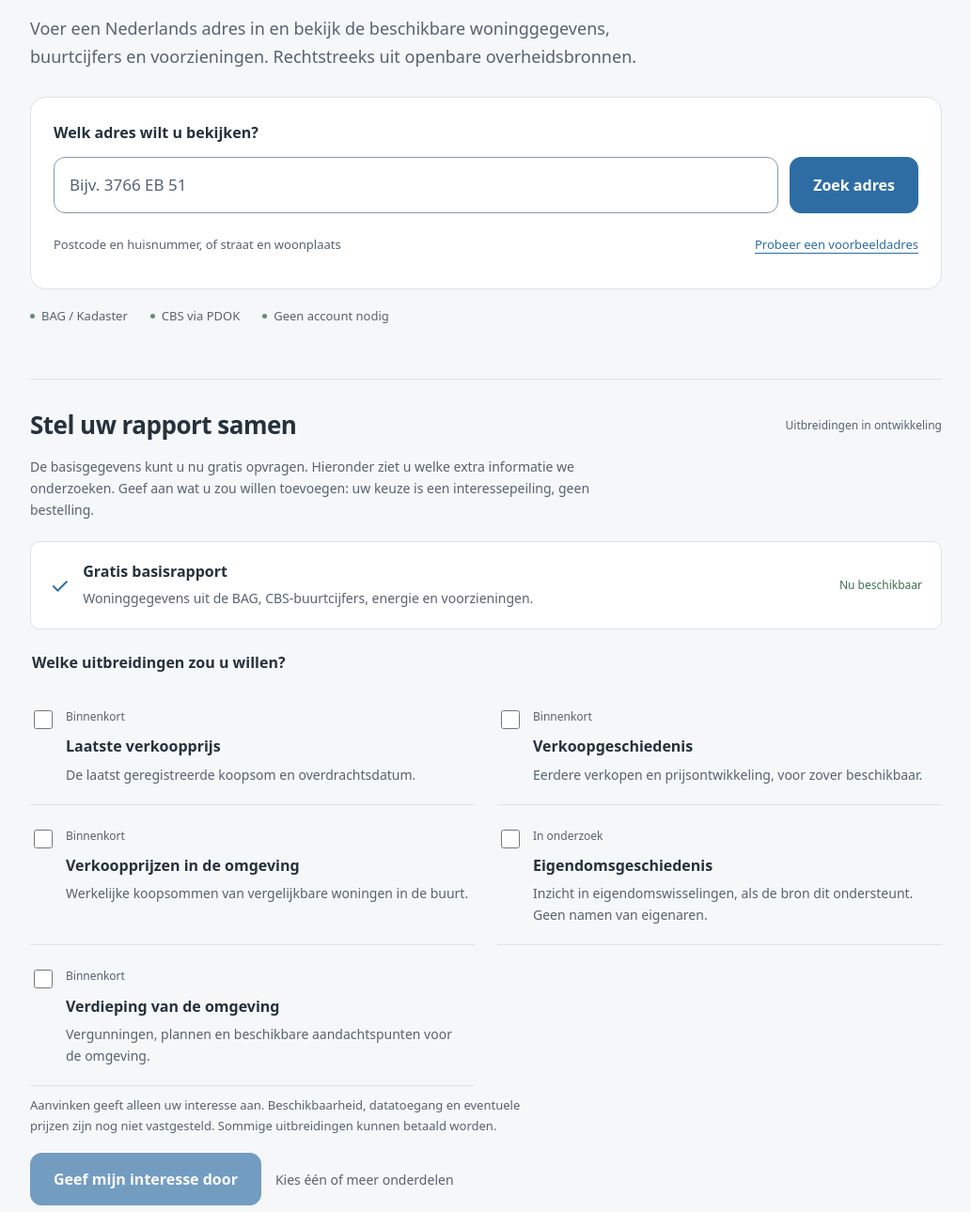
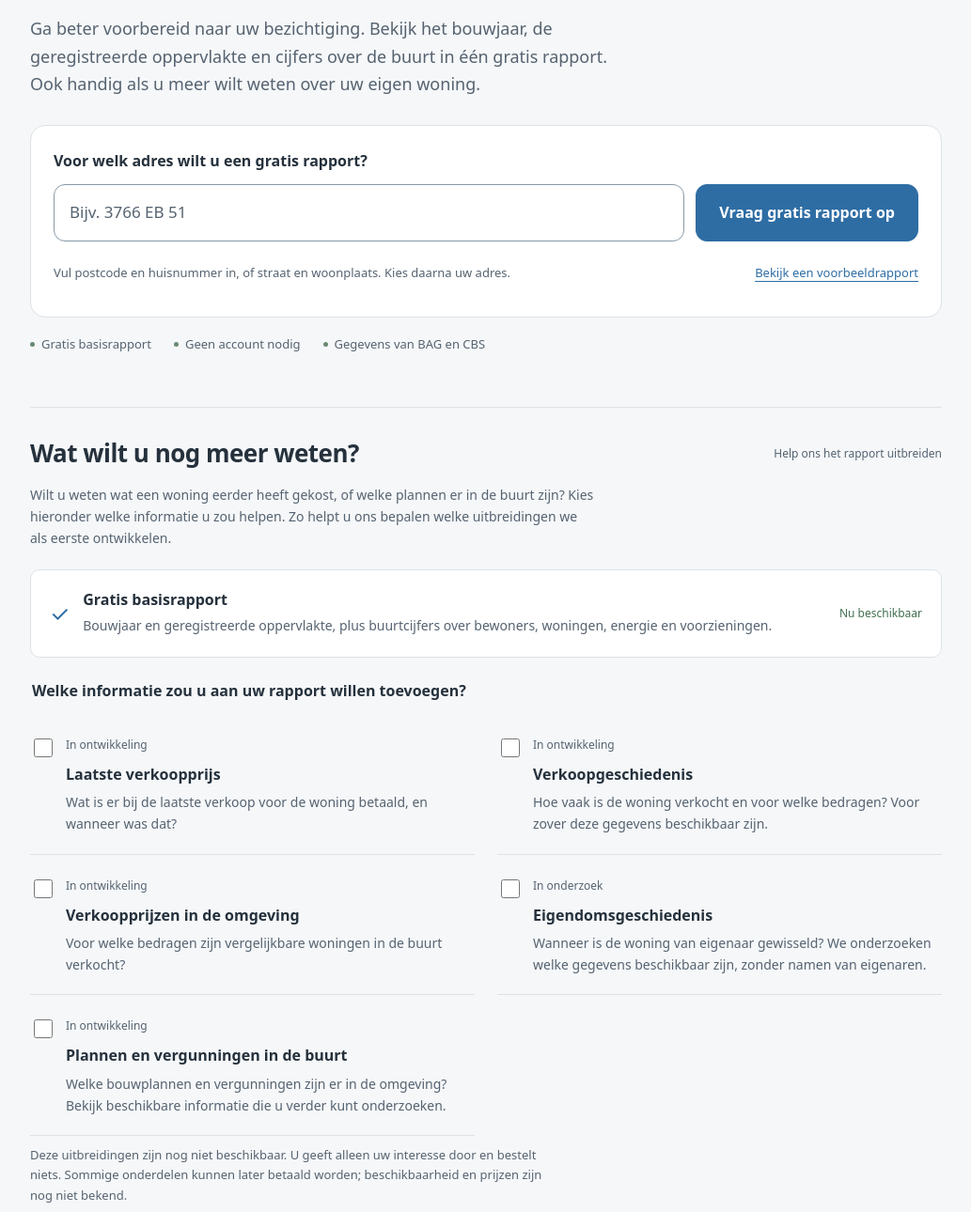
Before and after one commit to Markbodenstaff/huisrapport, a website with bundled scripts: page public/index.html in a window 1280 px wide. Shown: the part 290-1580 px from the top of the page at 94% size, without its empty margins (123-1156 px from the left). Built offline with nearby package versions, Linux system fonts and the light colour scheme.

Commit message:
Improve Dutch website copy and report calls to action

```diff
--- a/public/index.html
+++ b/public/index.html
@@ -1,32 +1,32 @@
 <!doctype html>
 <html lang="nl">
-<head><meta charset="utf-8"><meta name="viewport" content="width=device-width,initial-scale=1"><meta name="description" content="Bekijk echte openbare woning- en buurtgegevens voor uw adres. Met BAG-gegevens, CBS-buurtcijfers en inzicht in voorzieningen."><meta name="theme-color" content="#2e6da4"><title>Huisrapport — inzicht in uw woning</title><link rel="stylesheet" href="styles.css"></head>
+<head><meta charset="utf-8"><meta name="viewport" content="width=device-width,initial-scale=1"><meta name="description" content="Een woning op het oog? Vraag gratis uw Huisrapport op. Bekijk bouwjaar, geregistreerde oppervlakte en buurtcijfers in één overzicht. Zonder account."><meta name="theme-color" content="#2e6da4"><title>Huisrapport — gratis inzicht in woning en buurt</title><link rel="stylesheet" href="styles.css"></head>
 <body>
 <a class="skip-link" href="#address">Direct naar adres zoeken</a>
 <header><a class="brand" href="./" aria-label="Huisrapport startpagina"><svg width="25" height="25" viewBox="0 0 24 24" fill="none" stroke="currentColor" stroke-width="1.5" aria-hidden="true"><path d="M3 11 12 3l9 8M6 9v12h12V9M10 21v-7h4v7"/></svg> Huisrapport</a><span class="header-note">Openbare gegevens, helder uitgelegd</span><a href="#over" class="header-about">Over het rapport</a></header>
 <main>
-<section class="intro" id="zoeken"><h1>Ken de woning.<br>Begrijp de omgeving.</h1><p>Voer een Nederlands adres in en bekijk de beschikbare woninggegevens, buurtcijfers en voorzieningen. Rechtstreeks uit openbare overheidsbronnen.</p>
-<div class="search-panel"><form id="search-form" novalidate><label for="address">Welk adres wilt u bekijken?</label><div class="search-row"><input id="address" name="address" type="search" placeholder="Bijv. 3766 EB 51" aria-describedby="address-help search-status" autocomplete="street-address" required minlength="3" maxlength="200"><button id="search-button" type="submit">Zoek adres</button></div></form>
-<div class="search-help"><span id="address-help">Postcode en huisnummer, of straat en woonplaats</span><button class="text-button" id="example">Probeer een voorbeeldadres</button></div>
+<section class="intro" id="zoeken"><h1>Een woning op het oog?<br>Weet wat u bekijkt.</h1><p>Ga beter voorbereid naar uw bezichtiging. Bekijk het bouwjaar, de geregistreerde oppervlakte en cijfers over de buurt in één gratis rapport. Ook handig als u meer wilt weten over uw eigen woning.</p>
+<div class="search-panel"><form id="search-form" novalidate><label for="address">Voor welk adres wilt u een gratis rapport?</label><div class="search-row"><input id="address" name="address" type="search" placeholder="Bijv. 3766 EB 51" aria-describedby="address-help search-status" autocomplete="street-address" required minlength="3" maxlength="200"><button id="search-button" type="submit">Vraag gratis rapport op</button></div></form>
+<div class="search-help"><span id="address-help">Vul postcode en huisnummer in, of straat en woonplaats. Kies daarna uw adres.</span><button class="text-button" id="example">Bekijk een voorbeeldrapport</button></div>
 <div id="search-status" role="status" aria-live="polite"></div><div id="results" aria-label="Gevonden adressen"></div>
-</div><div class="trust-row"><span><i></i> BAG / Kadaster</span><span><i></i> CBS via PDOK</span><span><i></i> Geen account nodig</span></div></section>
+</div><div class="trust-row"><span><i></i> Gratis basisrapport</span><span><i></i> Geen account nodig</span><span><i></i> Gegevens van BAG en CBS</span></div></section>
 <div id="report" hidden><nav id="report-nav" aria-label="Rapportonderdelen"><a href="#woning">Woning</a><a href="#buurt">Buurt</a><a href="#wonen">Wonen</a><a href="#energie">Energie</a><a href="#voorzieningen">Voorzieningen</a><a href="#bronnen">Bronnen</a><button id="print">Opslaan als PDF ↓</button></nav><div id="report-content" aria-live="polite" aria-busy="false"></div></div>
 <section id="uitbreidingen" class="extras">
-<div class="section-head"><h2>Stel uw rapport samen</h2><span>Uitbreidingen in ontwikkeling</span></div>
-<p class="muted">De basisgegevens kunt u nu gratis opvragen. Hieronder ziet u welke extra informatie we onderzoeken. Geef aan wat u zou willen toevoegen: uw keuze is een interessepeiling, geen bestelling.</p>
-<div class="included"><span aria-hidden="true">✓</span><div><strong>Gratis basisrapport</strong><p>Woninggegevens uit de BAG, CBS-buurtcijfers, energie en voorzieningen.</p></div><span class="included-badge">Nu beschikbaar</span></div>
-<form id="interest-form" novalidate><fieldset><legend>Welke uitbreidingen zou u willen?</legend><div class="extra-grid">
-<label class="extra-option"><input type="checkbox" name="extra" value="last-sale"><span><span class="soon">Binnenkort</span><strong>Laatste verkoopprijs</strong><span>De laatst geregistreerde koopsom en overdrachtsdatum.</span></span></label>
-<label class="extra-option"><input type="checkbox" name="extra" value="sale-history"><span><span class="soon">Binnenkort</span><strong>Verkoopgeschiedenis</strong><span>Eerdere verkopen en prijsontwikkeling, voor zover beschikbaar.</span></span></label>
-<label class="extra-option"><input type="checkbox" name="extra" value="comparables"><span><span class="soon">Binnenkort</span><strong>Verkoopprijzen in de omgeving</strong><span>Werkelijke koopsommen van vergelijkbare woningen in de buurt.</span></span></label>
-<label class="extra-option"><input type="checkbox" name="extra" value="ownership-history"><span><span class="soon">In onderzoek</span><strong>Eigendomsgeschiedenis</strong><span>Inzicht in eigendomswisselingen, als de bron dit ondersteunt. Geen namen van eigenaren.</span></span></label>
-<label class="extra-option"><input type="checkbox" name="extra" value="environment"><span><span class="soon">Binnenkort</span><strong>Verdieping van de omgeving</strong><span>Vergunningen, plannen en beschikbare aandachtspunten voor de omgeving.</span></span></label>
+<div class="section-head"><h2>Wat wilt u nog meer weten?</h2><span>Help ons het rapport uitbreiden</span></div>
+<p class="muted">Wilt u weten wat een woning eerder heeft gekost, of welke plannen er in de buurt zijn? Kies hieronder welke informatie u zou helpen. Zo helpt u ons bepalen welke uitbreidingen we als eerste ontwikkelen.</p>
+<div class="included"><span aria-hidden="true">✓</span><div><strong>Gratis basisrapport</strong><p>Bouwjaar en geregistreerde oppervlakte, plus buurtcijfers over bewoners, woningen, energie en voorzieningen.</p></div><span class="included-badge">Nu beschikbaar</span></div>
+<form id="interest-form" novalidate><fieldset><legend>Welke informatie zou u aan uw rapport willen toevoegen?</legend><div class="extra-grid">
+<label class="extra-option"><input type="checkbox" name="extra" value="last-sale"><span><span class="soon">In ontwikkeling</span><strong>Laatste verkoopprijs</strong><span>Wat is er bij de laatste verkoop voor de woning betaald, en wanneer was dat?</span></span></label>
+<label class="extra-option"><input type="checkbox" name="extra" value="sale-history"><span><span class="soon">In ontwikkeling</span><strong>Verkoopgeschiedenis</strong><span>Hoe vaak is de woning verkocht en voor welke bedragen? Voor zover deze gegevens beschikbaar zijn.</span></span></label>
+<label class="extra-option"><input type="checkbox" name="extra" value="comparables"><span><span class="soon">In ontwikkeling</span><strong>Verkoopprijzen in de omgeving</strong><span>Voor welke bedragen zijn vergelijkbare woningen in de buurt verkocht?</span></span></label>
+<label class="extra-option"><input type="checkbox" name="extra" value="ownership-history"><span><span class="soon">In onderzoek</span><strong>Eigendomsgeschiedenis</strong><span>Wanneer is de woning van eigenaar gewisseld? We onderzoeken welke gegevens beschikbaar zijn, zonder namen van eigenaren.</span></span></label>
+<label class="extra-option"><input type="checkbox" name="extra" value="environment"><span><span class="soon">In ontwikkeling</span><strong>Plannen en vergunningen in de buurt</strong><span>Welke bouwplannen en vergunningen zijn er in de omgeving? Bekijk beschikbare informatie die u verder kunt onderzoeken.</span></span></label>
 </div></fieldset>
-<p class="source-note">Aanvinken geeft alleen uw interesse aan. Beschikbaarheid, datatoegang en eventuele prijzen zijn nog niet vastgesteld. Sommige uitbreidingen kunnen betaald worden.</p>
-<div class="interest-actions"><button class="primary" type="submit" id="interest-submit" disabled>Geef mijn interesse door</button><span id="interest-count">Kies één of meer onderdelen</span></div>
+<p class="source-note">Deze uitbreidingen zijn nog niet beschikbaar. U geeft alleen uw interesse door en bestelt niets. Sommige onderdelen kunnen later betaald worden; beschikbaarheid en prijzen zijn nog niet bekend.</p>
+<div class="interest-actions"><button class="primary" type="submit" id="interest-submit" disabled>Deze informatie wil ik</button><span id="interest-count">Kies één of meer onderdelen</span></div>
 <p class="source-note">We bewaren alleen uw gekozen onderdelen en het tijdstip, zonder adres of e-mailadres. Uw browser onthoudt een willekeurig kenmerk om dubbele inzendingen te beperken. U kunt dit onderdeel overslaan.</p><div id="interest-status" role="status" aria-live="polite"></div>
 </form></section>
-<section id="over" class="about"><div><h2>Feiten met een duidelijke bron.</h2><p>Huisrapport brengt de BAG en CBS-buurtstatistieken samen. U ziet welke cijfers over de woning gaan en welke over de buurt. Ontbrekende gegevens blijven zichtbaar als niet beschikbaar.</p></div><div class="about-details"><h3>Wat kunt u nu bekijken?</h3><p>Adres, geregistreerde oppervlakte, bouwjaar en gebruiksdoel. Daarnaast buurtbewoners, woningvoorraad, gemiddelde WOZ, energie en nabijheid van voorzieningen.</p><h3>Wat is nog niet gekoppeld?</h3><p>Het officiële energielabel, de individuele WOZ, vergunningen, bodemgegevens en overstromingsinformatie. In het rapport vindt u links naar de officiële bronnen voor verdere controle.</p><p class="muted">Dit rapport is informatief en vervangt geen bouwkundige keuring of taxatie.</p></div></section>
+<section id="over" class="about"><div><h2>Een eerste beeld, vóór u verder kijkt.</h2><p>Hoe groot staat de woning geregistreerd? Uit welk jaar komt het pand? En hoe ziet de buurt eruit? Huisrapport brengt openbare gegevens samen, zodat u gericht vragen kunt stellen tijdens een bezichtiging. Bij elk onderdeel ziet u de bron.</p></div><div class="about-details"><h3>Wat staat er in uw gratis rapport?</h3><p>Bouwjaar, geregistreerde oppervlakte en gebruiksdoel van de woning. Voor de buurt ziet u onder meer de bewonerssamenstelling, koop- en huurwoningen, gemiddelde WOZ, energiecijfers en gemiddelde afstanden tot voorzieningen. Buurtgemiddelden zijn geen cijfers van de woning zelf.</p><h3>Wat moet u nog zelf controleren?</h3><p>Het energielabel en de WOZ van deze woning, vergunningen, bodemgegevens en overstromingsinformatie staan nog niet automatisch in het rapport. U krijgt links naar officiële bronnen om deze zelf te controleren.</p><p class="muted">Dit rapport is informatief en vervangt geen bouwkundige keuring of taxatie.</p></div></section>
 </main><footer><a class="brand" href="./">Huisrapport</a><p>Onafhankelijk inzicht uit openbare bronnen.<br>Adreszoekopdrachten gaan naar PDOK. Zoekopdrachten worden niet door de applicatie opgeslagen. De optionele interessepeiling bewaart alleen gekozen uitbreidingen en een tijdstip. Er zijn geen analytics of trackingcookies. De hostingprovider kan technische toegangslogs verwerken.</p><span>© 2026 Huisrapport</span></footer>
 <script type="module" src="app.js"></script>
 <script type="module" src="interest.js"></script>
--- a/public/interest.js
+++ b/public/interest.js
@@ -7,7 +7,7 @@ form.addEventListener('submit',async event=>{
  event.preventDefault();const options=chosen();if(!options.length)return;
  button.disabled=true;button.textContent='Interesse doorgeven…';status.textContent='';
  const controller=new AbortController(),timeout=setTimeout(()=>controller.abort(),15000);
- try{const response=await fetch('/api/interesse',{method:'POST',headers:{'Content-Type':'application/json'},body:JSON.stringify({id:voteId(),options}),signal:controller.signal});const data=await response.json();if(!response.ok || !data.saved)throw new Error(data.error || 'Opslaan is niet gelukt.');status.textContent='Bedankt! Uw interesse is opgeslagen. Dit is geen bestelling; u hoeft niets te betalen. U kunt uw keuze aanpassen en opnieuw doorgeven.';}
+ try{const response=await fetch('/api/interesse',{method:'POST',headers:{'Content-Type':'application/json'},body:JSON.stringify({id:voteId(),options}),signal:controller.signal});const data=await response.json();if(!response.ok || !data.saved)throw new Error(data.error || 'Opslaan is niet gelukt.');status.textContent='Bedankt! Uw voorkeur is opgeslagen en helpt ons kiezen welke uitbreidingen we ontwikkelen. U heeft niets besteld. Wilt u iets wijzigen? Pas uw keuze aan en geef die opnieuw door.';}
  catch(error){status.textContent=error.name==='AbortError'?'Het opslaan duurt te lang. Probeer het opnieuw.':error.message || 'Opslaan is niet gelukt. Probeer het opnieuw.';}
- finally{clearTimeout(timeout);button.disabled=chosen().length===0;button.textContent='Geef mijn interesse door';}
+ finally{clearTimeout(timeout);button.disabled=chosen().length===0;button.textContent='Deze informatie wil ik';}
 });
```
Also changed, not shown: public/app.js (+4 -4 lines), public/report.js.
